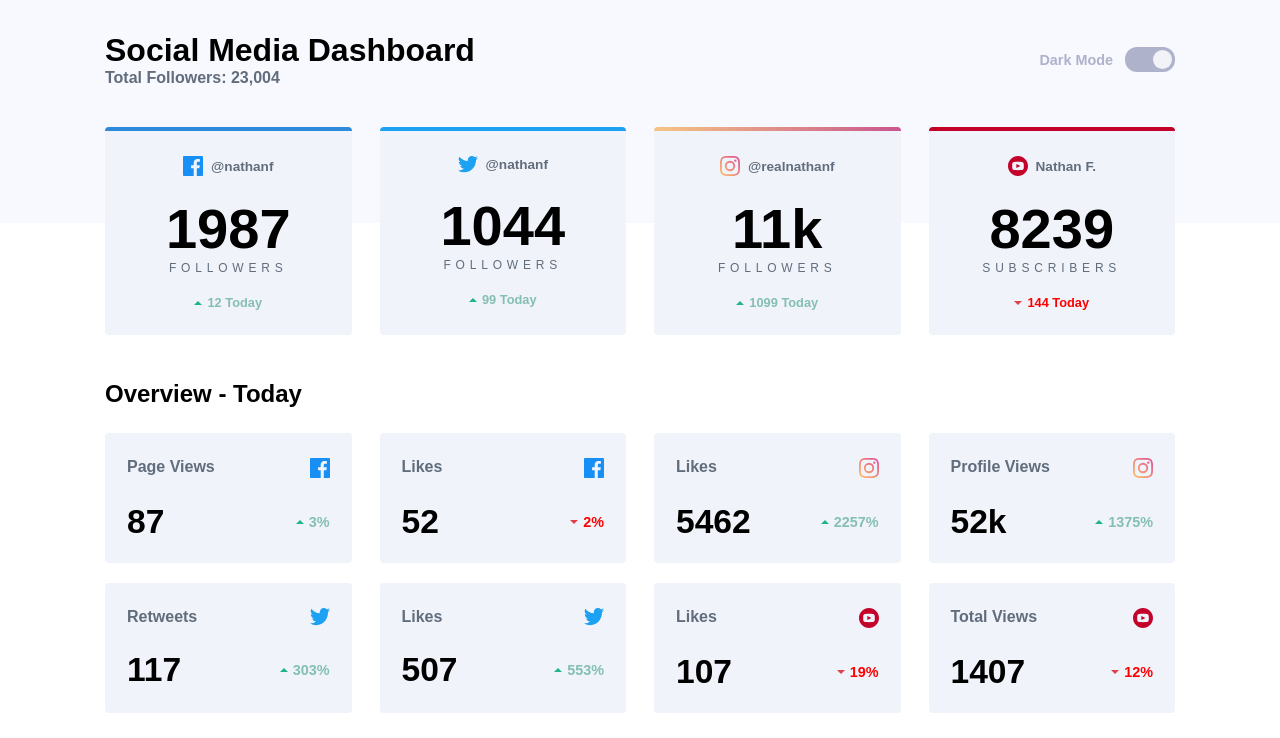
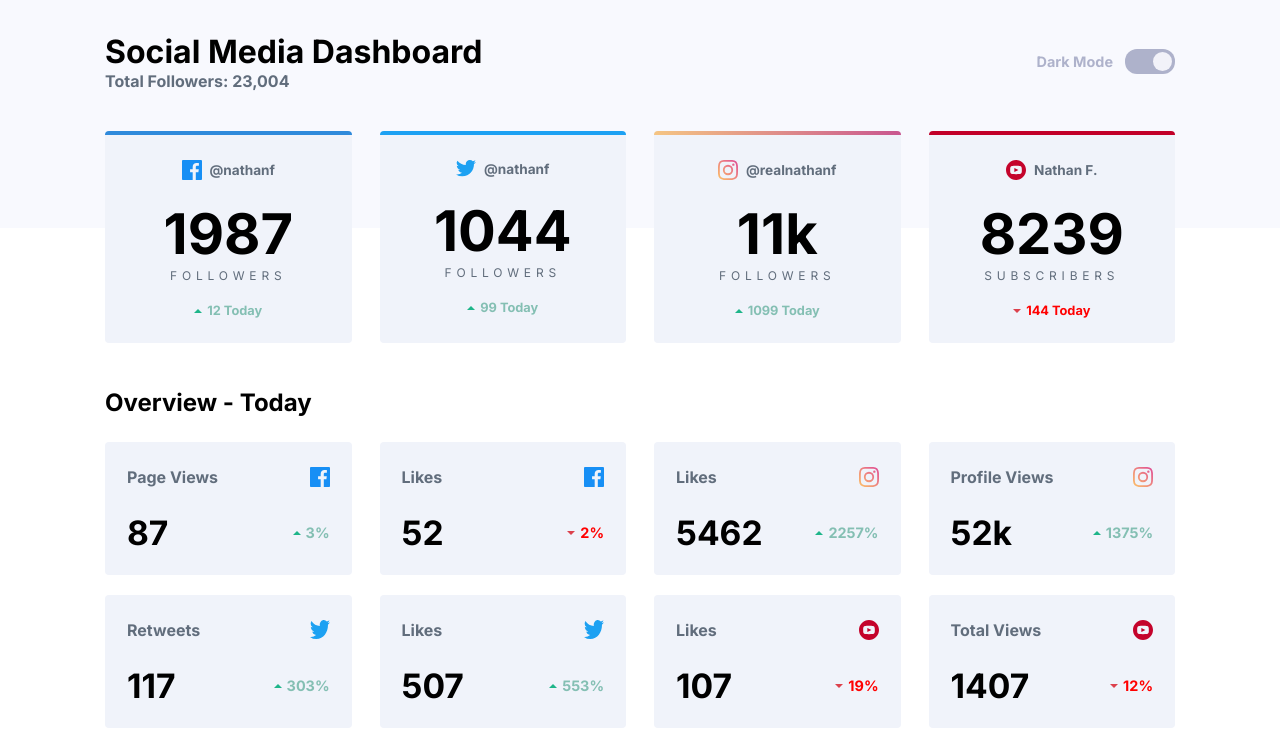
Before and after one commit to Daniel3-14/social-media-dashboard, a plain HTML site: page index.html in a window 1280 px wide. Drawn offline with Linux system fonts and the light colour scheme.

Commit message:
Added correct google font

```diff
--- a/index.html
+++ b/index.html
@@ -6,6 +6,10 @@
 
   <link rel="icon" type="image/png" sizes="32x32" href="./images/favicon-32x32.png">
   <link rel="stylesheet" href="./style.css">
+
+  <link rel="preconnect" href="https://fonts.googleapis.com">
+<link rel="preconnect" href="https://fonts.gstatic.com" crossorigin>
+<link href="https://fonts.googleapis.com/css2?family=Inter:wght@400;700&display=swap" rel="stylesheet">
   <title>Frontend Mentor | [Challenge Name Here]</title>
 
 </head>
--- a/style.css
+++ b/style.css
@@ -41,7 +41,7 @@
 }
 
 html {
-    font-family: sans-serif;
+    font-family: Inter, sans-serif;
 }
 
 body {
```
